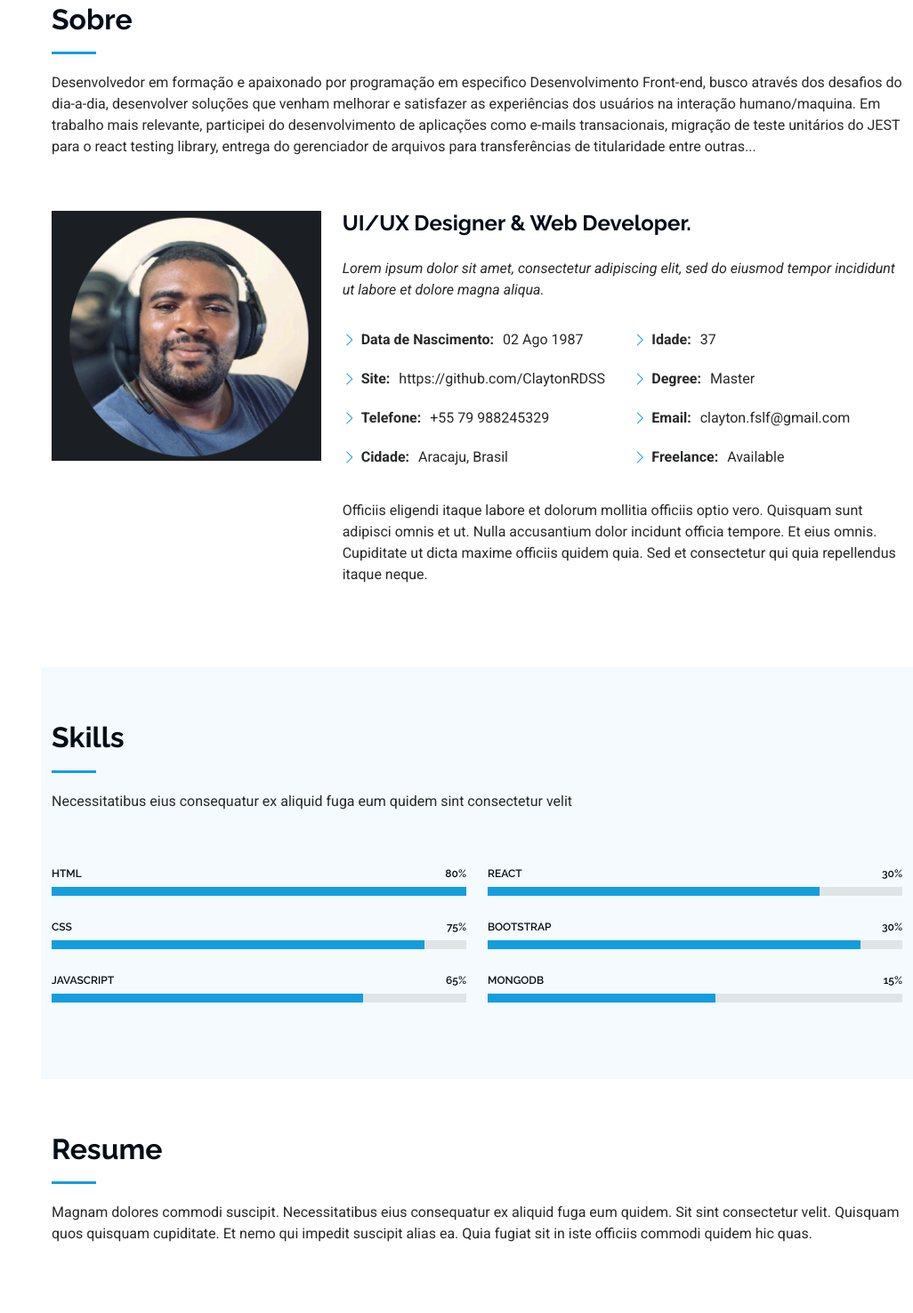
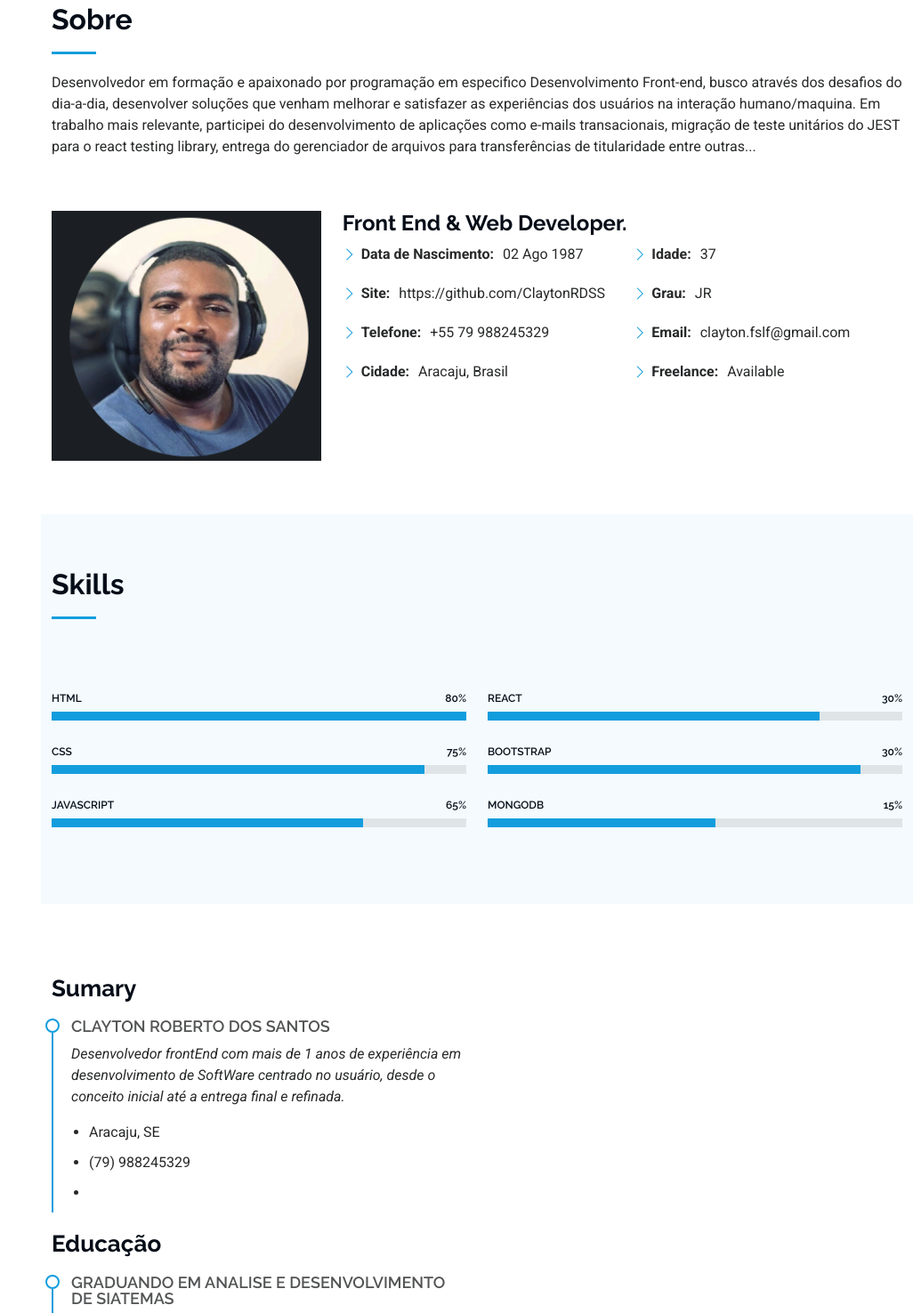
Before and after one commit to ClaytonRDSS/AtividadePratica, a plain HTML site: page index.html in a window 1280 px wide. Shown: the part 857-2333 px from the top of the page at 89% size, without its empty margins (254-1280 px from the left). Drawn offline with Linux system fonts and the light colour scheme.

Commit message:
modificando-informações-do-usuário

```diff
--- a/index.html
+++ b/index.html
@@ -132,11 +132,8 @@
               />
             </div>
             <div class="col-lg-8 content">
-              <h2>UI/UX Designer &amp; Web Developer.</h2>
-              <p class="fst-italic py-3">
-                Lorem ipsum dolor sit amet, consectetur adipiscing elit, sed do
-                eiusmod tempor incididunt ut labore et dolore magna aliqua.
-              </p>
+              <h2>Front End &amp; Web Developer.</h2>
+
               <div class="row">
                 <div class="col-lg-6">
                   <ul>
@@ -169,7 +166,7 @@
                     </li>
                     <li>
                       <i class="bi bi-chevron-right"></i>
-                      <strong>Degree:</strong> <span>Master</span>
+                      <strong>Grau:</strong> <span>JR</span>
                     </li>
                     <li>
                       <i class="bi bi-chevron-right"></i>
@@ -183,13 +180,6 @@
                   </ul>
                 </div>
               </div>
-              <p class="py-3">
-                Officiis eligendi itaque labore et dolorum mollitia officiis
-                optio vero. Quisquam sunt adipisci omnis et ut. Nulla
-                accusantium dolor incidunt officia tempore. Et eius omnis.
-                Cupiditate ut dicta maxime officiis quidem quia. Sed et
-                consectetur qui quia repellendus itaque neque.
-              </p>
             </div>
           </div>
         </div>
@@ -198,10 +188,6 @@
       <section id="skills" class="skills section light-background">
         <div class="container section-title" data-aos="fade-up">
           <h2>Skills</h2>
-          <p>
-            Necessitatibus eius consequatur ex aliquid fuga eum quidem sint
-            consectetur velit
-          </p>
         </div>
 
         <div class="container" data-aos="fade-up" data-aos-delay="100">
@@ -304,16 +290,6 @@
       </section>
 
       <section id="resume" class="resume section">
-        <div class="container section-title" data-aos="fade-up">
-          <h2>Resume</h2>
-          <p>
-            Magnam dolores commodi suscipit. Necessitatibus eius consequatur ex
-            aliquid fuga eum quidem. Sit sint consectetur velit. Quisquam quos
-            quisquam cupiditate. Et nemo qui impedit suscipit alias ea. Quia
-            fugiat sit in iste officiis commodi quidem hic quas.
-          </p>
-        </div>
-
         <div class="container">
           <div class="row">
             <div class="col-lg-6" data-aos="fade-up" data-aos-delay="100">
@@ -335,7 +311,7 @@
 
               <h3 class="resume-title">Educação</h3>
               <div class="resume-item">
-                <h4>Graduando em Analise e Desenvolvimento de siatemas &amp; Front End</h4>
+                <h4>Graduando em Analise e Desenvolvimento de siatemas</h4>
                 <h5>2024 - 2026</h5>
                 <p><em>Faculdade Descomplica, Sã Paulo, SP</em></p>
               </div>
@@ -383,7 +359,7 @@
           </p>
         </div>
         <div class="credits">
-          Designed by <a href="https://bootstrapmade.com/">BootstrapMade</a>
+          Designed by <a href="https://github.com/ClaytonRDSS">ClaytonRDSS</a>
         </div>
       </div>
     </footer>
```
